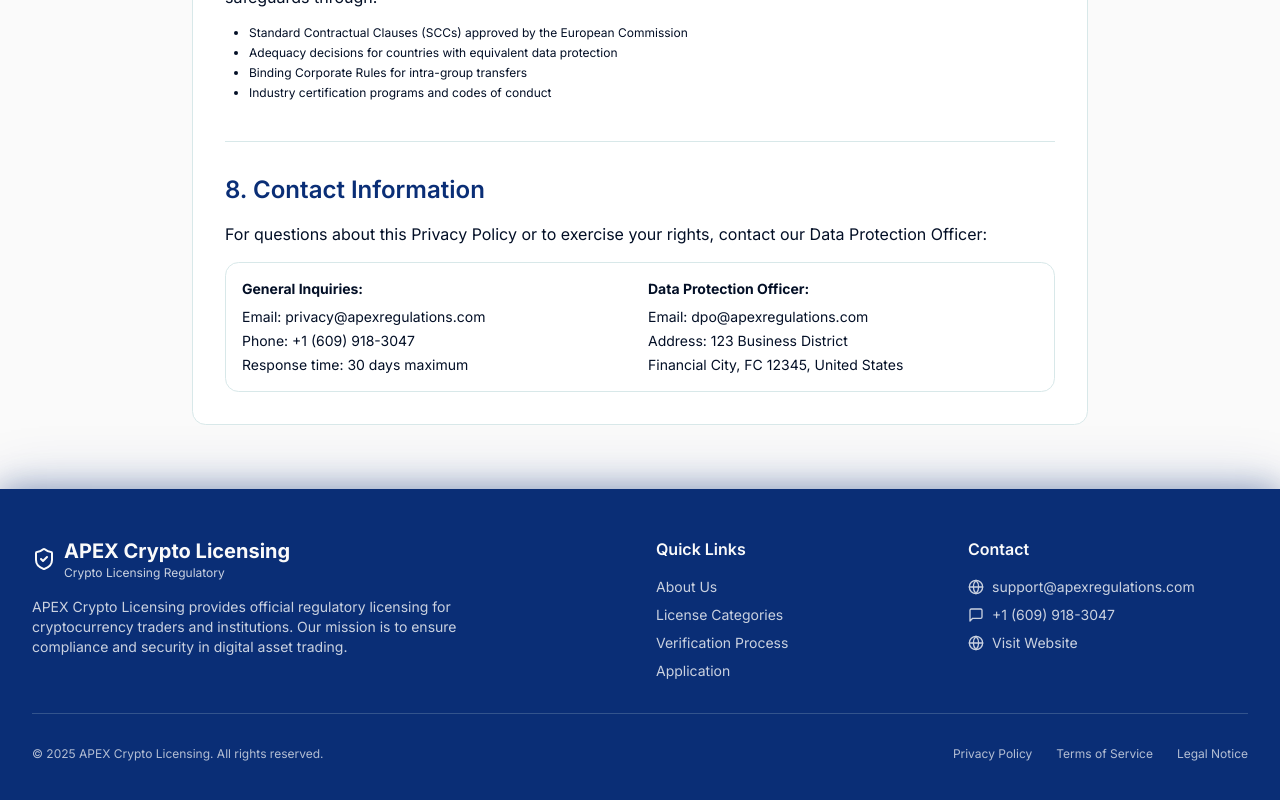
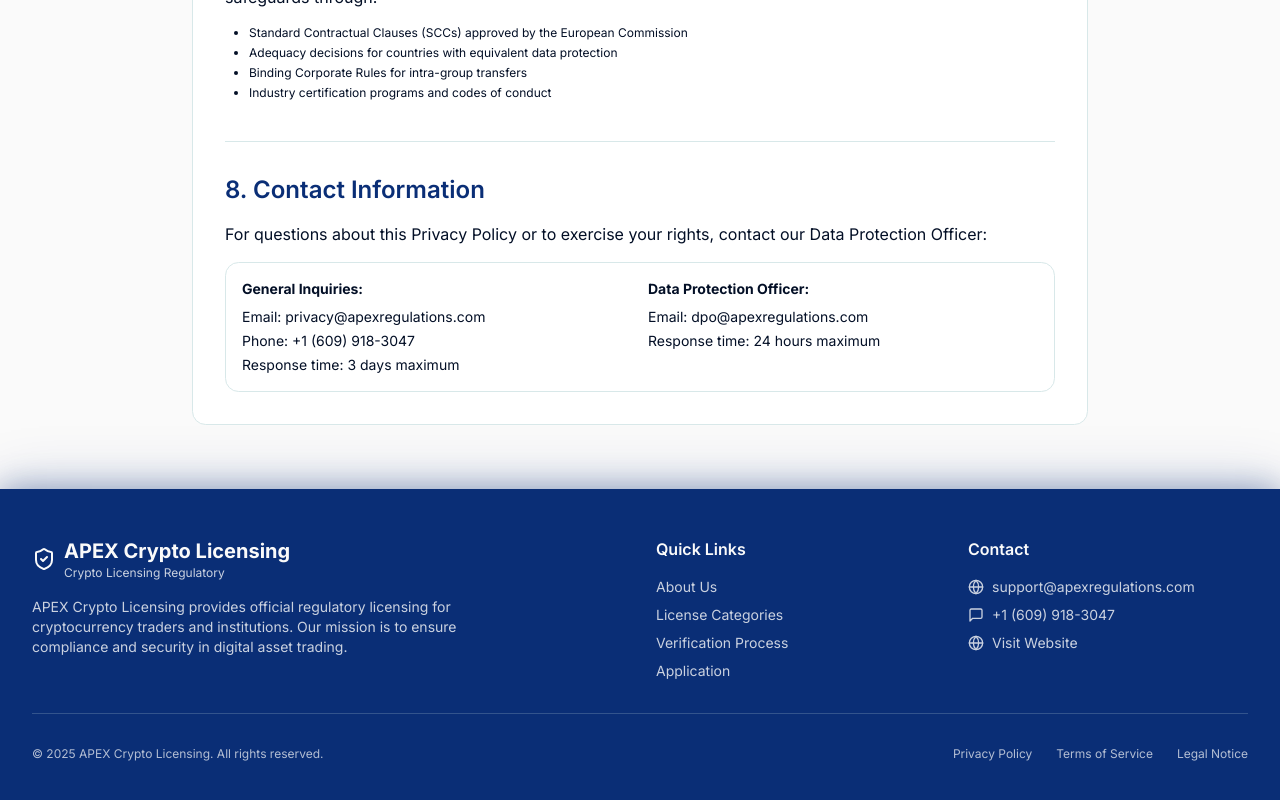
Before and after one commit to catosabastian/apex-crypto-licenses, a React (Vite) app: page /privacy-policy in a window 1280 px wide. Shown: the part 3488-4288 px from the top of the page. Built offline with nearby package versions, Linux system fonts and the light colour scheme; no server answers; the database is empty.

Commit message:
Code edited in Lovable Code Editor
Edited UI in Lovable

```diff
--- a/src/pages/PrivacyPolicyPage.tsx
+++ b/src/pages/PrivacyPolicyPage.tsx
@@ -265,13 +265,12 @@ const PrivacyPolicyPage = () => {
                         <p className="mb-2"><strong>General Inquiries:</strong></p>
                         <p className="mb-1">Email: privacy@apexregulations.com</p>
                         <p className="mb-1">Phone: +1 (609) 918-3047</p>
-                        <p>Response time: 30 days maximum</p>
+                        <p>Response time: 3 days maximum</p>
                       </div>
                       <div>
                         <p className="mb-2"><strong>Data Protection Officer:</strong></p>
                         <p className="mb-1">Email: dpo@apexregulations.com</p>
-                        <p className="mb-1">Address: 123 Business District</p>
-                        <p>Financial City, FC 12345, United States</p>
+                        <p>Response time: 24 hours maximum</p>
                       </div>
                     </div>
                   </div>
```
